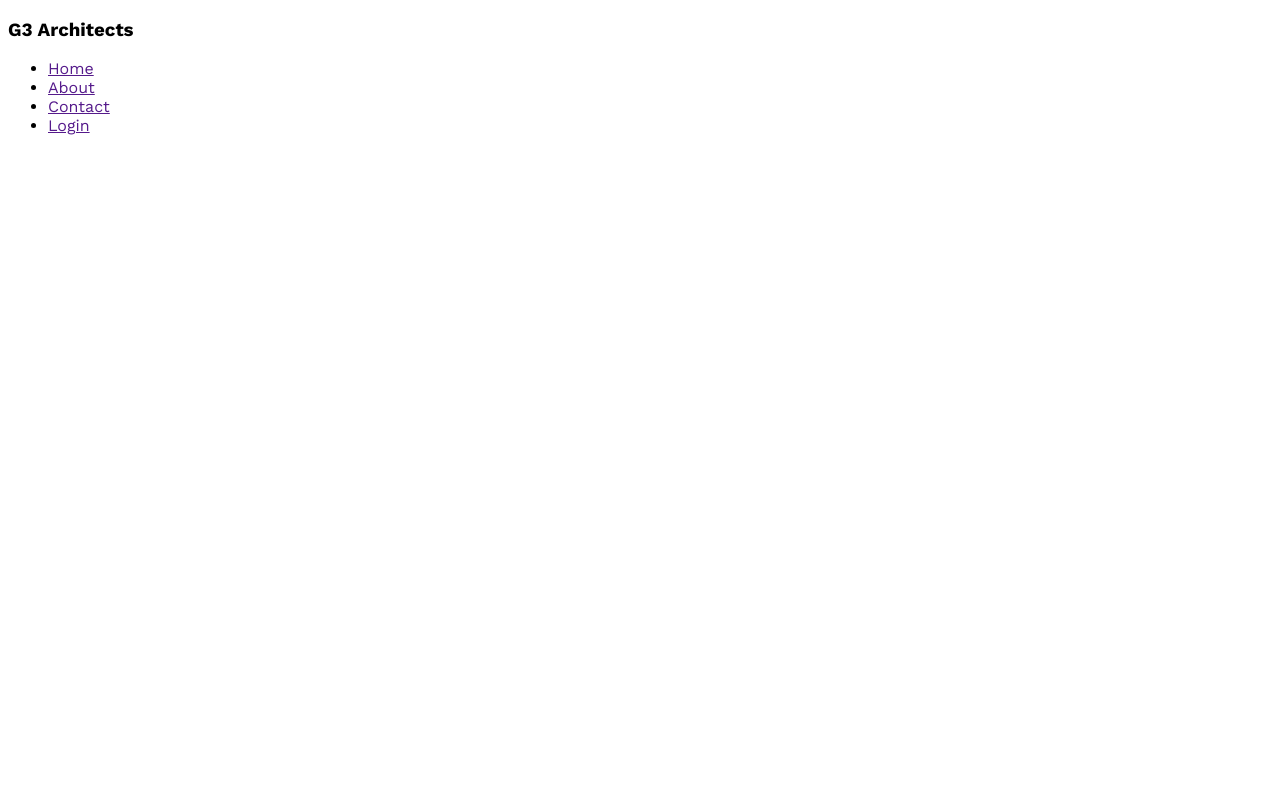
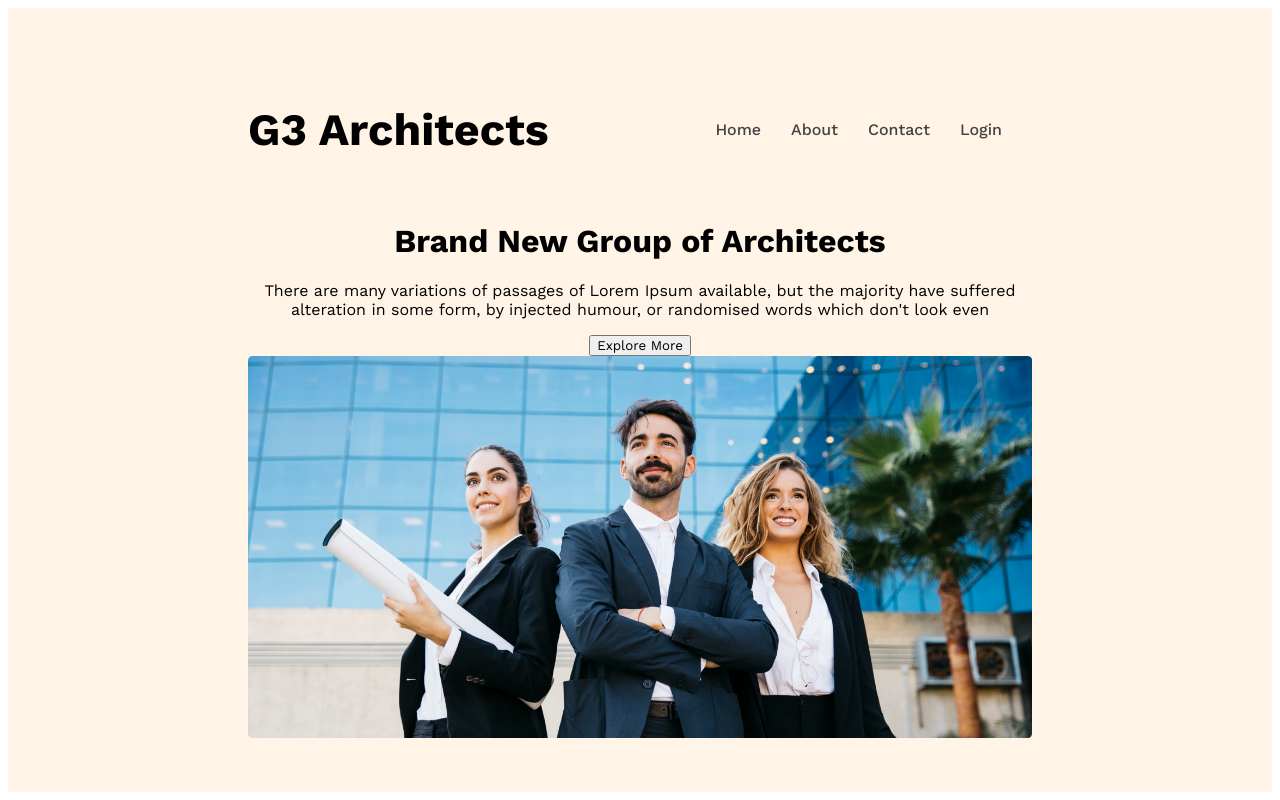
Before and after one commit to mdrashed62/architect-resources, a plain HTML site: page images/index.html in a window 1280 px wide. Drawn offline with nearby package versions, Linux system fonts and the light colour scheme.

Commit message:
banner content added

```diff
--- a/images/index.html
+++ b/images/index.html
@@ -14,7 +14,8 @@
 <body>
     <header>
         <nav>
-           <h3>G3 Architects</h3>
+           <h3 class="nav-title">
+            G3 Architects</h3>
            <ul>
             <li><a href="">Home</a></li>
             <li><a href="">About</a></li>
@@ -22,6 +23,17 @@
             <li><a href="">Login</a></li>
            </ul>
         </nav>
+        <div class="banner">
+           <div class="banner-content">
+            <h1 class="banner-title">Brand New Group of Architects
+            </h1>
+            <p class="banner-description">
+                There are many variations of passages of Lorem Ipsum available, but the majority have suffered alteration in some form, by injected humour, or randomised words which don't look even
+            </p>
+            <button class="btn-primary"> Explore More</button>
+           </div>
+                <img src="Images/banner.png" alt="">
+        </div>
     </header>
     <main>
 
--- a/images/styles/style.css
+++ b/images/styles/style.css
@@ -1,3 +1,42 @@
-body{
+*{
     font-family: 'Work Sans', sans-serif;
 }
+
+
+/* header style */
+header{
+    background: rgba(255, 144, 14, 0.10);
+    padding: 50px 240px;
+}
+.banner img{
+    width: 100%;
+}
+nav{
+    display: flex;
+    justify-content: space-between;
+    align-items: center;
+}
+.nav-title{
+    font-size: 2.8rem;
+    font-weight: 700;
+}
+nav>ul{
+    display: flex;
+}
+nav li {
+    list-style: none;
+   margin-right: 30px;
+   font-weight: 500;
+   font-size: 1rem;
+}
+nav li a{
+    text-decoration: none;
+    color:  #424242;
+}
+
+/* banner styles */
+.banner-content{
+    max-width: 800px;
+    text-align: center;
+    margin: 0 auto;
+}
```
Also changed, not shown: images/Images/architect.png (renamed from images/architect.png), images/Images/banner.png (renamed from images/banner.png), images/Images/team1.png (renamed from images/team1.png), images/Images/team2.png (renamed from images/team2.png), images/Images/team3.png (renamed from images/team3.png), images/Images/team4.png (renamed from images/team4.png).
